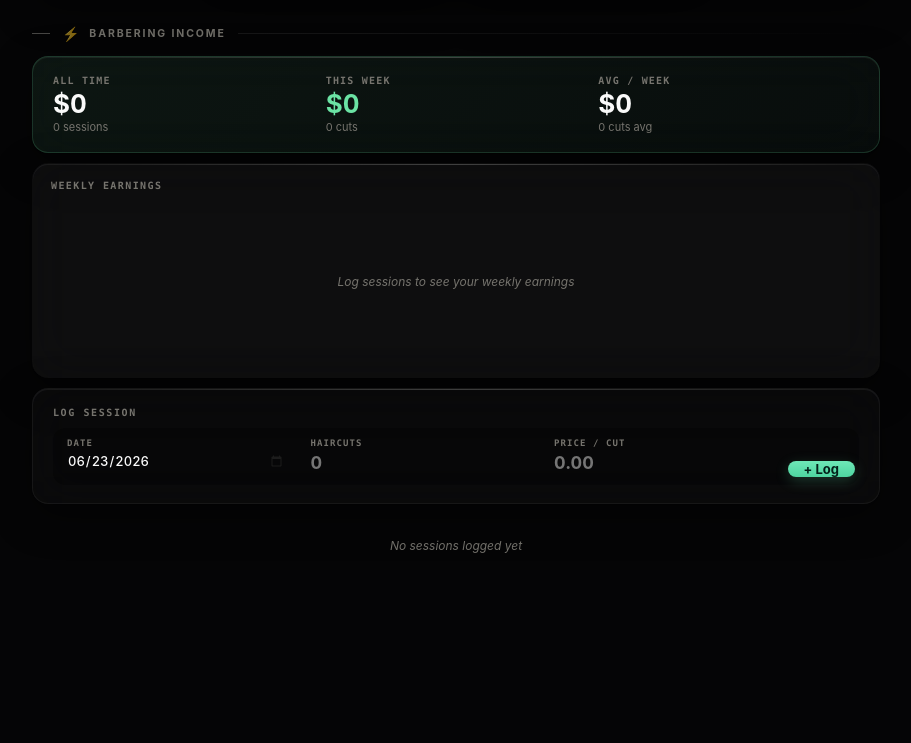
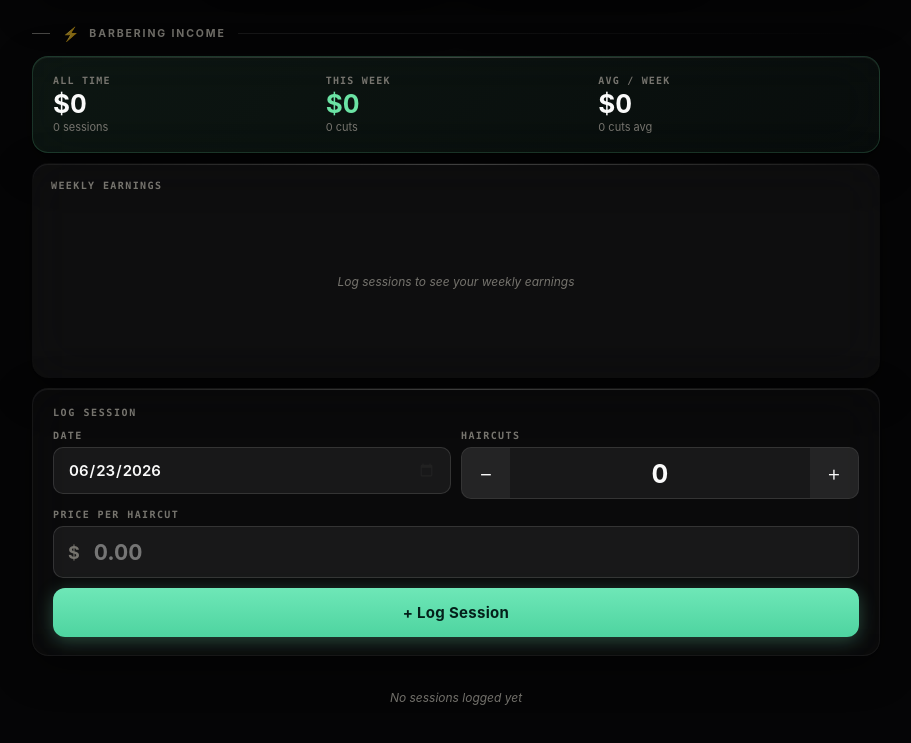
Before and after one commit to louisrodfog4-ai/louis-dashboard, a plain HTML site: page finances.html in a window 1280 px wide. Shown: the part 831-1574 px from the top of the page, without its empty margins (184-1095 px from the left). Before the commit the page ends 1522 px from the top, so only its background shows below. Drawn offline with Linux system fonts and the light colour scheme; no server answers.

Commit message:
fix barbering log session form

```diff
--- a/finances.html
+++ b/finances.html
@@ -1625,40 +1625,78 @@ input[type="date"]::-webkit-calendar-picker-indicator {
 }
 .barber-stat-sub { font-size:11px; color:var(--text-tertiary); margin-top:2px; }
 .barber-stat-num.green { color:#6BE3A4; }
-.barber-add-grid {
-  display:grid; grid-template-columns:1fr 1fr 1fr auto;
-  gap:6px; padding:4px; background:rgba(0,0,0,0.30); border-radius:12px;
-}
-@media(max-width:600px){
-  .barber-add-grid { grid-template-columns:1fr 1fr; gap:8px; padding:8px; }
-  .barber-add-btn { grid-column:1/-1; padding:12px; text-align:center; }
-}
-.barber-field { display:flex; flex-direction:column; }
-.barber-field-label {
-  font-size:9px; color:var(--text-tertiary); text-transform:uppercase;
-  letter-spacing:0.12em; font-weight:700; font-family:var(--font-mono);
-  padding:6px 10px 0;
-}
-.barber-field input {
+/* Log session form */
+.barber-form { display:flex; flex-direction:column; gap:10px; }
+.barber-form-row { display:grid; grid-template-columns:1fr 1fr; gap:10px; }
+@media(max-width:480px){ .barber-form-row { grid-template-columns:1fr; } }
+.barber-label {
+  display:block; font-size:10px; color:var(--text-tertiary); text-transform:uppercase;
+  letter-spacing:0.14em; font-weight:700; font-family:var(--font-mono); margin-bottom:6px;
+}
+/* Date input */
+.barber-date-input {
+  width:100%; padding:12px 14px;
+  background:rgba(255,255,255,0.06); border:1px solid rgba(255,255,255,0.12);
+  border-radius:10px; color:var(--text-primary); font-family:inherit;
+  font-size:15px; font-weight:600; color-scheme:dark;
+  box-sizing:border-box; cursor:pointer;
+  -webkit-tap-highlight-color: transparent;
+}
+.barber-date-input:focus { outline:none; border-color:rgba(110,231,183,0.5); }
+/* Haircut stepper */
+.barber-stepper {
+  display:flex; align-items:center; justify-content:space-between;
+  background:rgba(255,255,255,0.06); border:1px solid rgba(255,255,255,0.12);
+  border-radius:10px; overflow:hidden;
+}
+.barber-stepper-btn {
+  width:48px; height:50px; flex-shrink:0;
+  background:rgba(255,255,255,0.05); border:none;
+  color:var(--text-primary); font-size:22px; font-weight:300;
+  cursor:pointer; font-family:inherit; line-height:1;
+  -webkit-tap-highlight-color: transparent;
+  transition:background 0.12s;
+  display:flex; align-items:center; justify-content:center;
+}
+.barber-stepper-btn:hover  { background:rgba(255,255,255,0.12); }
+.barber-stepper-btn:active { background:rgba(110,231,183,0.18); color:#6EE7B7; }
+.barber-stepper-val {
+  flex:1; text-align:center; font-size:26px; font-weight:700;
+  color:var(--text-primary); font-variant-numeric:tabular-nums;
+  pointer-events:none; user-select:none;
+}
+/* Price input */
+.barber-price-wrap {
+  display:flex; align-items:center;
+  background:rgba(255,255,255,0.06); border:1px solid rgba(255,255,255,0.12);
+  border-radius:10px; overflow:hidden;
+}
+.barber-price-symbol {
+  padding:0 0 0 14px; font-size:18px; font-weight:700;
+  color:var(--text-tertiary); pointer-events:none; flex-shrink:0;
+}
+.barber-price-input {
+  flex:1; width:0; min-width:0; padding:12px 14px;
   background:transparent; border:none; outline:none;
   color:var(--text-primary); font-family:inherit;
-  font-size:18px; font-weight:700; padding:4px 10px 8px;
-  font-variant-numeric:tabular-nums; width:100%;
+  font-size:22px; font-weight:700; font-variant-numeric:tabular-nums;
   -moz-appearance:textfield;
 }
-.barber-field input::-webkit-outer-spin-button,
-.barber-field input::-webkit-inner-spin-button { -webkit-appearance:none; margin:0; }
-.barber-field input[type="date"] { font-size:13px; font-weight:500; color-scheme:dark; }
+.barber-price-input::-webkit-outer-spin-button,
+.barber-price-input::-webkit-inner-spin-button { -webkit-appearance:none; margin:0; }
+.barber-price-wrap:focus-within { border-color:rgba(110,231,183,0.5); }
+/* Log button */
 .barber-add-btn {
-  padding:0 16px; align-self:end; margin:4px 0;
+  width:100%; padding:15px;
   background:linear-gradient(180deg,#6EE7B7,#4ED4A0); color:#04201A;
-  border:none; border-radius:9px; font-family:inherit; font-size:13px; font-weight:700;
-  cursor:pointer; white-space:nowrap;
-  box-shadow:0 4px 14px rgba(110,231,183,0.22);
+  border:none; border-radius:12px; font-family:inherit; font-size:15px; font-weight:700;
+  cursor:pointer; letter-spacing:0.02em;
+  box-shadow:0 4px 18px rgba(110,231,183,0.28);
   transition:transform 0.12s, box-shadow 0.18s;
-}
-.barber-add-btn:hover { transform:translateY(-1px); box-shadow:0 6px 18px rgba(110,231,183,0.36); }
-.barber-add-btn:active { transform:scale(0.97); }
+  -webkit-tap-highlight-color: transparent;
+}
+.barber-add-btn:hover  { transform:translateY(-1px); box-shadow:0 6px 22px rgba(110,231,183,0.40); }
+.barber-add-btn:active { transform:scale(0.98); box-shadow:none; }
 .barber-preview {
   display:none; margin-top:8px; padding:8px 12px;
   background:rgba(110,231,183,0.06); border:1px solid rgba(110,231,183,0.14);
@@ -1891,23 +1929,34 @@ input[type="date"]::-webkit-calendar-picker-indicator {
 
   <!-- Log session form -->
   <div class="card" style="background:rgba(255,255,255,0.025);border:1px solid rgba(255,255,255,0.05)">
-    <div style="font-size:10px;color:var(--text-tertiary);text-transform:uppercase;letter-spacing:0.16em;font-weight:800;font-family:var(--font-mono);margin-bottom:10px">Log Session</div>
-    <div class="barber-add-grid">
-      <div class="barber-field">
-        <span class="barber-field-label">Date</span>
-        <input type="date" id="barberDate">
+    <div style="font-size:10px;color:var(--text-tertiary);text-transform:uppercase;letter-spacing:0.16em;font-weight:800;font-family:var(--font-mono);margin-bottom:12px">Log Session</div>
+    <div class="barber-form">
+      <div class="barber-form-row">
+        <div>
+          <label class="barber-label" for="barberDate">Date</label>
+          <input type="date" id="barberDate" class="barber-date-input">
+        </div>
+        <div>
+          <label class="barber-label">Haircuts</label>
+          <div class="barber-stepper">
+            <button type="button" class="barber-stepper-btn" id="barberCutsDown" aria-label="Decrease">−</button>
+            <span class="barber-stepper-val" id="barberCutsDisplay">0</span>
+            <button type="button" class="barber-stepper-btn" id="barberCutsUp" aria-label="Increase">+</button>
+          </div>
+        </div>
       </div>
-      <div class="barber-field">
-        <span class="barber-field-label">Haircuts</span>
-        <input type="number" id="barberCuts" min="1" max="99" placeholder="0">
+      <div>
+        <label class="barber-label" for="barberPrice">Price per haircut</label>
+        <div class="barber-price-wrap">
+          <span class="barber-price-symbol">$</span>
+          <input type="number" id="barberPrice" class="barber-price-input"
+                 min="0" step="0.50" placeholder="0.00"
+                 inputmode="decimal" autocomplete="off">
+        </div>
       </div>
-      <div class="barber-field">
-        <span class="barber-field-label">Price / cut</span>
-        <input type="number" id="barberPrice" min="0" step="0.50" placeholder="0.00">
-      </div>
-      <button class="barber-add-btn" id="barberAddBtn">+ Log</button>
+      <div class="barber-preview" id="barberPreview"></div>
+      <button type="button" class="barber-add-btn" id="barberAddBtn">+ Log Session</button>
     </div>
-    <div class="barber-preview" id="barberPreview"></div>
   </div>
 
   <!-- Session log -->
@@ -2639,14 +2688,27 @@ input[type="date"]::-webkit-calendar-picker-indicator {
     });
   }
 
-  const barberDateEl   = document.getElementById('barberDate');
-  const barberCutsEl   = document.getElementById('barberCuts');
-  const barberPriceEl  = document.getElementById('barberPrice');
+  // ---- Log session form ----
+  const barberDateEl    = document.getElementById('barberDate');
+  const barberPriceEl   = document.getElementById('barberPrice');
   const barberPreviewEl = document.getElementById('barberPreview');
+  const barberCutsDisplayEl = document.getElementById('barberCutsDisplay');
+
+  let barberCutsCount = 0;
+
+  function setBarberCuts(n) {
+    barberCutsCount = Math.max(0, Math.min(99, n));
+    barberCutsDisplayEl.textContent = barberCutsCount;
+    updateBarberPreview();
+  }
+
+  document.getElementById('barberCutsUp').addEventListener('click', () => setBarberCuts(barberCutsCount + 1));
+  document.getElementById('barberCutsDown').addEventListener('click', () => setBarberCuts(barberCutsCount - 1));
+
   barberDateEl.value = new Date().toISOString().slice(0, 10);
 
   function updateBarberPreview() {
-    const cuts = parseInt(barberCutsEl.value) || 0;
+    const cuts = barberCutsCount;
     const price = parseFloat(barberPriceEl.value) || 0;
     if (cuts > 0 && price > 0) {
       barberPreviewEl.style.display = 'block';
@@ -2656,27 +2718,33 @@ input[type="date"]::-webkit-calendar-picker-indicator {
       barberPreviewEl.style.display = 'none';
     }
   }
-  barberCutsEl.addEventListener('input', updateBarberPreview);
   barberPriceEl.addEventListener('input', updateBarberPreview);
 
   document.getElementById('barberAddBtn').addEventListener('click', () => {
     const date = barberDateEl.value;
-    const cuts = parseInt(barberCutsEl.value) || 0;
+    const cuts = barberCutsCount;
     const price = parseFloat(barberPriceEl.value) || 0;
-    if (!date || cuts < 1 || price <= 0) return;
+    if (!date || cuts < 1 || price <= 0) {
+      // Shake the relevant fields if missing values
+      if (cuts < 1) barberCutsDisplayEl.closest('.barber-stepper').style.borderColor = '#FF8A8A';
+      if (price <= 0) barberPriceEl.closest('.barber-price-wrap').style.borderColor = '#FF8A8A';
+      setTimeout(() => {
+        barberCutsDisplayEl.closest('.barber-stepper').style.borderColor = '';
+        barberPriceEl.closest('.barber-price-wrap').style.borderColor = '';
+      }, 1200);
+      return;
+    }
     const arr = getBarberSessions();
     arr.push({ id: 'b_' + Date.now(), date, cuts, pricePerCut: price });
     saveBarberSessions(arr);
-    barberCutsEl.value = '';
+    setBarberCuts(0);
     barberPriceEl.value = '';
     barberPreviewEl.style.display = 'none';
     renderBarber();
   });
 
-  [barberCutsEl, barberPriceEl].forEach(el => {
-    el.addEventListener('keydown', e => {
-      if (e.key === 'Enter') document.getElementById('barberAddBtn').click();
-    });
+  barberPriceEl.addEventListener('keydown', e => {
+    if (e.key === 'Enter') document.getElementById('barberAddBtn').click();
   });
 
   renderBarber();
```
